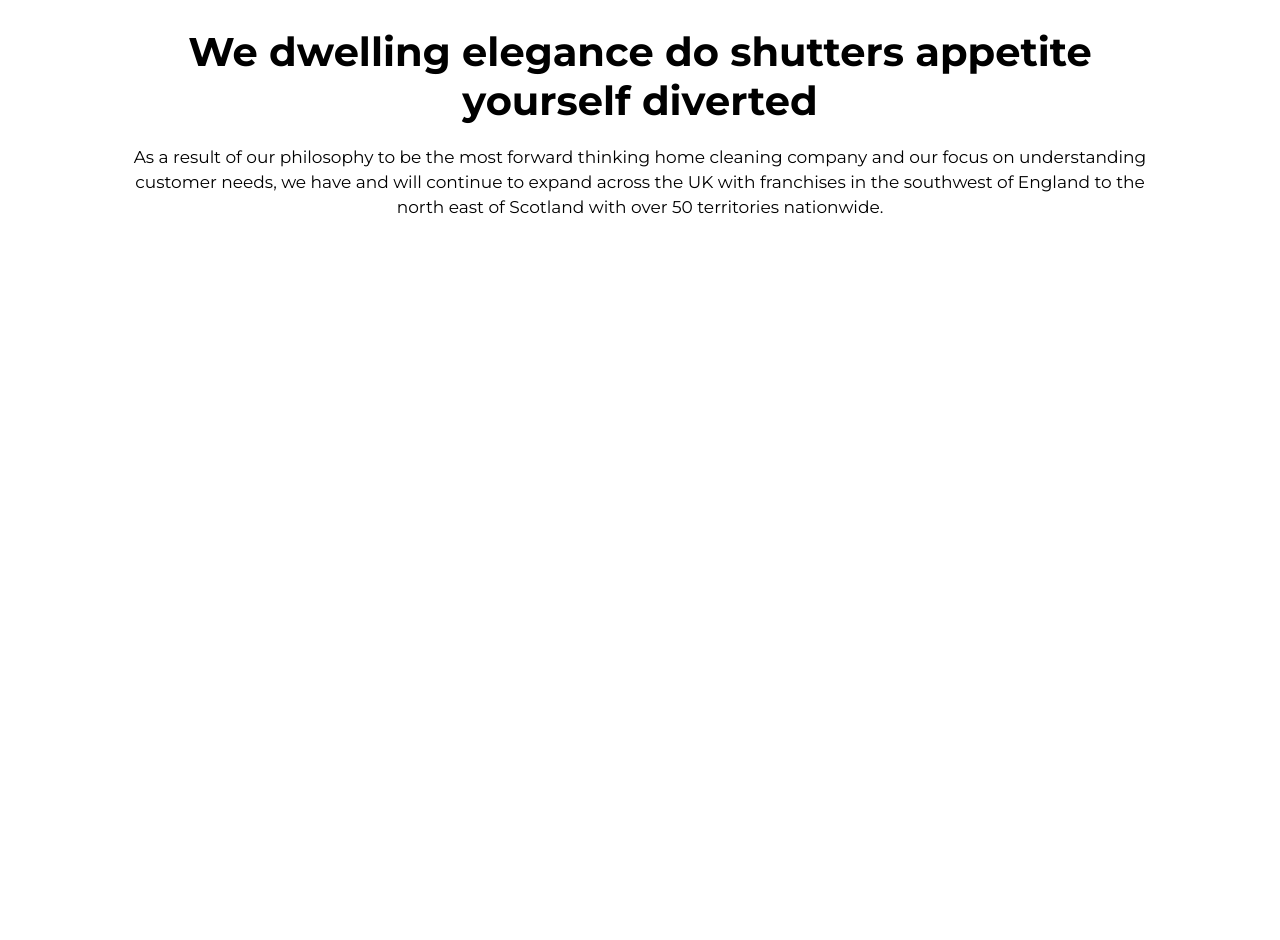
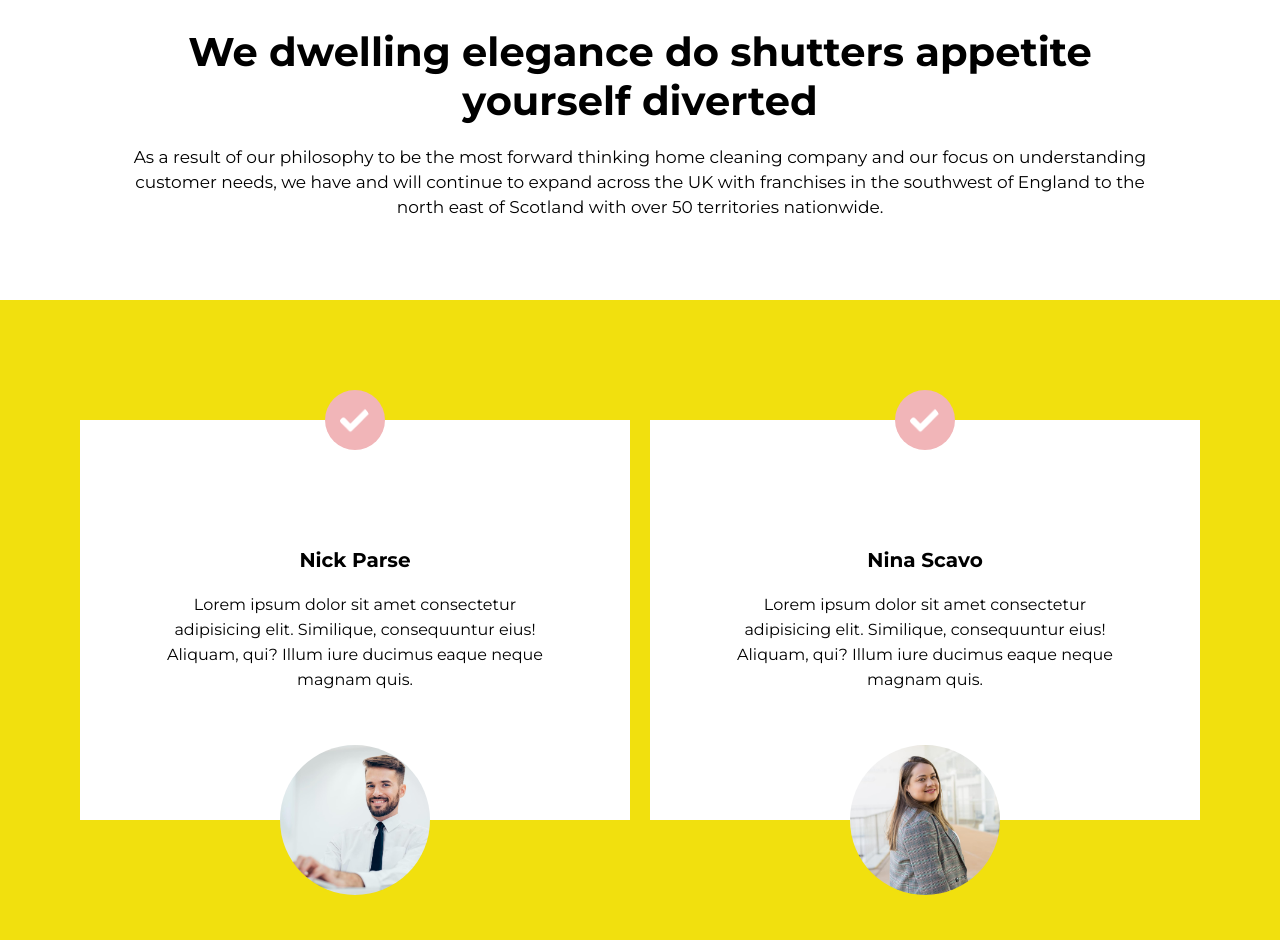
Before and after one commit to atharvabaodhankar/lifestyle, a plain HTML site: page index.html in a window 1280 px wide. Shown: the part 2284-3224 px from the top of the page. Before the commit the page ends 2584 px from the top, so only its background shows below. Drawn offline with Linux system fonts and the light colour scheme; a web font is replaced by a local one.

Commit message:
added Clients Section

```diff
--- a/index.html
+++ b/index.html
@@ -102,6 +102,30 @@
             <p>As a result of our philosophy to be the most forward thinking home cleaning company and our focus on understanding customer needs, we have and will continue to expand across the UK with franchises in the southwest of England to the north east of Scotland with over 50 territories nationwide.</p>
         </div>
     </section>
+    <section id="clients">
+        <div class="client-box">
+            <img class="check-img" src="check.png" alt="">
+            <div class="client-box-desc">
+                <h1>Nick Parse</h1>
+                <p>Lorem ipsum dolor sit amet consectetur adipisicing elit. Similique, consequuntur eius! Aliquam, qui? Illum iure ducimus eaque neque magnam quis.</p>
+            </div>
+            <div class="client-img">
+
+            </div>
+
+           </div>
+        </div>
+        <div class="client-box">
+            <img class="check-img" src="check.png" alt="">
+            <div class="client-box-desc">
+                <h1>Nina Scavo                </h1>
+                <p>Lorem ipsum dolor sit amet consectetur adipisicing elit. Similique, consequuntur eius! Aliquam, qui? Illum iure ducimus eaque neque magnam quis.</p>
+            </div>
+           <div class="client-img">
+
+           </div>
+        </div>
+    </section>
     <script>
         let navBar = document.querySelector("nav");
         let hamburger = document.querySelector(".hamburger");
--- a/style.css
+++ b/style.css
@@ -323,6 +323,71 @@ nav ul li a:hover {
     line-height: 2.5rem;
     margin: 2rem 0;
 }
+/* Clients */
+#clients{
+    display: flex;
+    align-items: center;
+    justify-content: center;
+    padding: 12rem 0;
+    background-color:var(--yelow-l);
+}
+.client-box{
+    display: flex;
+    align-items: center;
+    justify-content: center;
+    flex-direction: column;
+    position: relative;
+    background-color: #fff;
+    padding: 0 2.5rem;
+    width: 550px;
+    height: 400px;
+    margin: 0 1rem;
+}
+.client-box-desc{
+    display: flex;
+    align-items: center;
+    justify-content: center;
+    flex-direction: column;
+    text-align: center;
+}
+.check-img{
+    background-color: var(--pink-l);
+    border-radius: 50%;
+    object-fit: cover;
+    padding: 1.5rem;
+    width: 60px;
+    height: 60px;
+    position: absolute;
+    left: 50%;
+    top: 0%;
+    transform: translate(-50% ,-50%);
+}
+.client-box-desc h1{
+    font-size: 2rem;
+}
+.client-box-desc p {
+    font-size: 1.6rem;
+    line-height: 2.5rem;
+    margin-top: 2rem;
+    width: 80%;
+}
+.client-img {
+    width: 150px;
+    height: 150px;
+    border-radius: 50%;
+    object-fit: cover;
+    position: absolute;
+    left: 50%;
+    top: 100%;
+    transform: translate(-50% , -50%);
+    background-image: url(client1.jpg);
+    background-position: center;
+    background-size: cover;
+}
+.client-box:last-child .client-img{
+    background-image: url(client2.jpg);
+    background-position: 0px center;
+}
 @media screen and (max-width:1150px) {
     .hero-img {
         width: 441px;
@@ -342,6 +407,10 @@ nav ul li a:hover {
     .employee-footer {
         width: 620px;
     }
+    .client-box {
+        width: 440px;
+        height: 400px;
+    }
 }
 @media screen and (max-width:1000px) {
     .hero-img {
@@ -352,8 +421,16 @@ nav ul li a:hover {
         width: 410px;
     }
 }
-@media screen and (max-width:000px) {
-
+@media screen and (max-width:950px) {
+    #clients{
+        flex-wrap: wrap;
+    }
+    .client-box {
+        width: 80%;
+    }
+    .client-box:last-child{
+        margin-top: 20rem;
+    }
 }
 @media screen and (max-width:850px) {
     #hero{
@@ -447,6 +524,17 @@ nav ul li a:hover {
     .employee-footer h1 {
         font-size: 2.2rem;
     }
+    .client-box {
+        width: 90%;
+        height: 500px;
+    }
+    .client-box-desc p {
+        width: 90%;
+    }
+    .client-img {
+        width: 135px;
+        height: 135px;
+    }
 }
 @media screen and (max-width:350px) {
     .hero-img {
```
Also changed, not shown: check.png (added), client1.jpg (added), client2.jpg (added).
